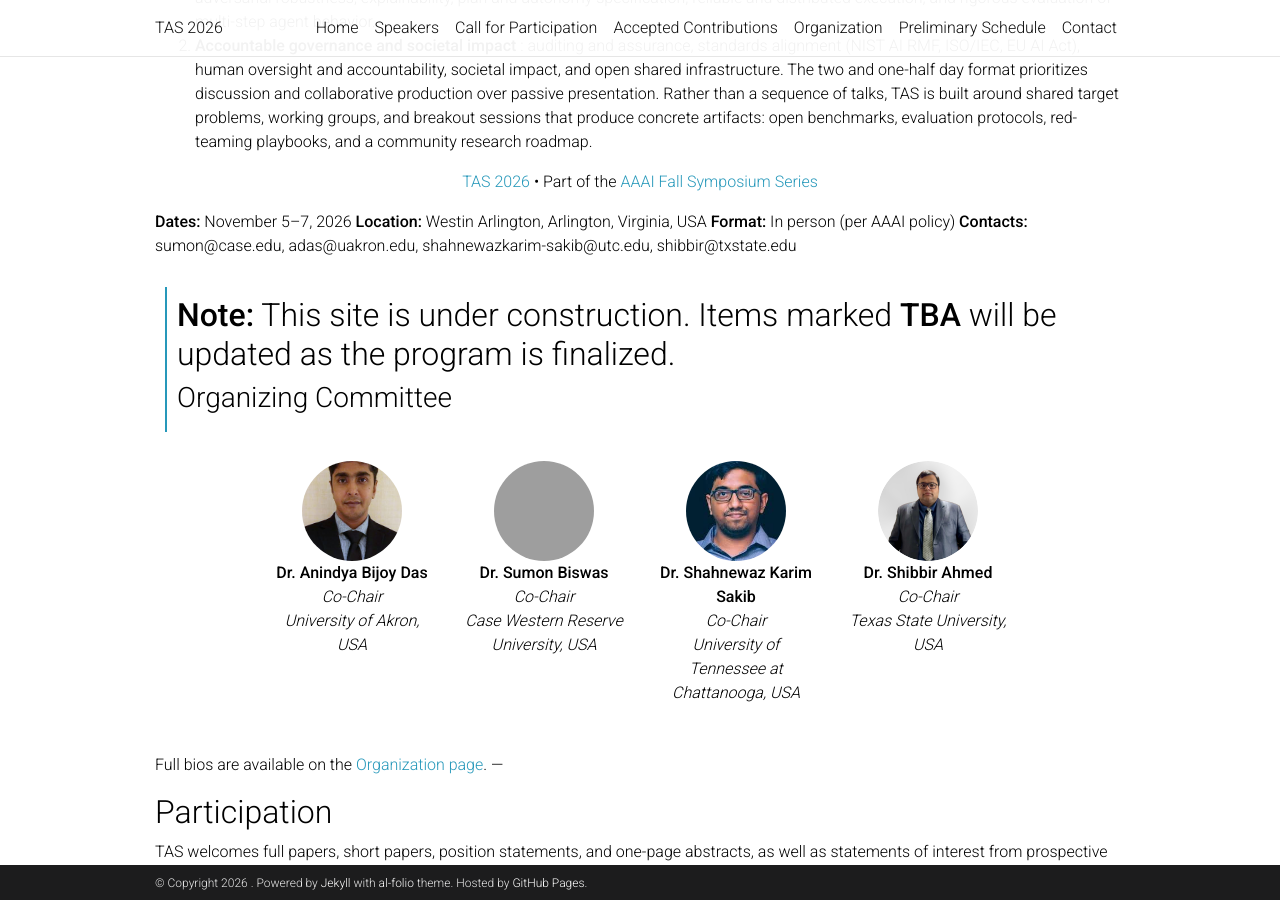
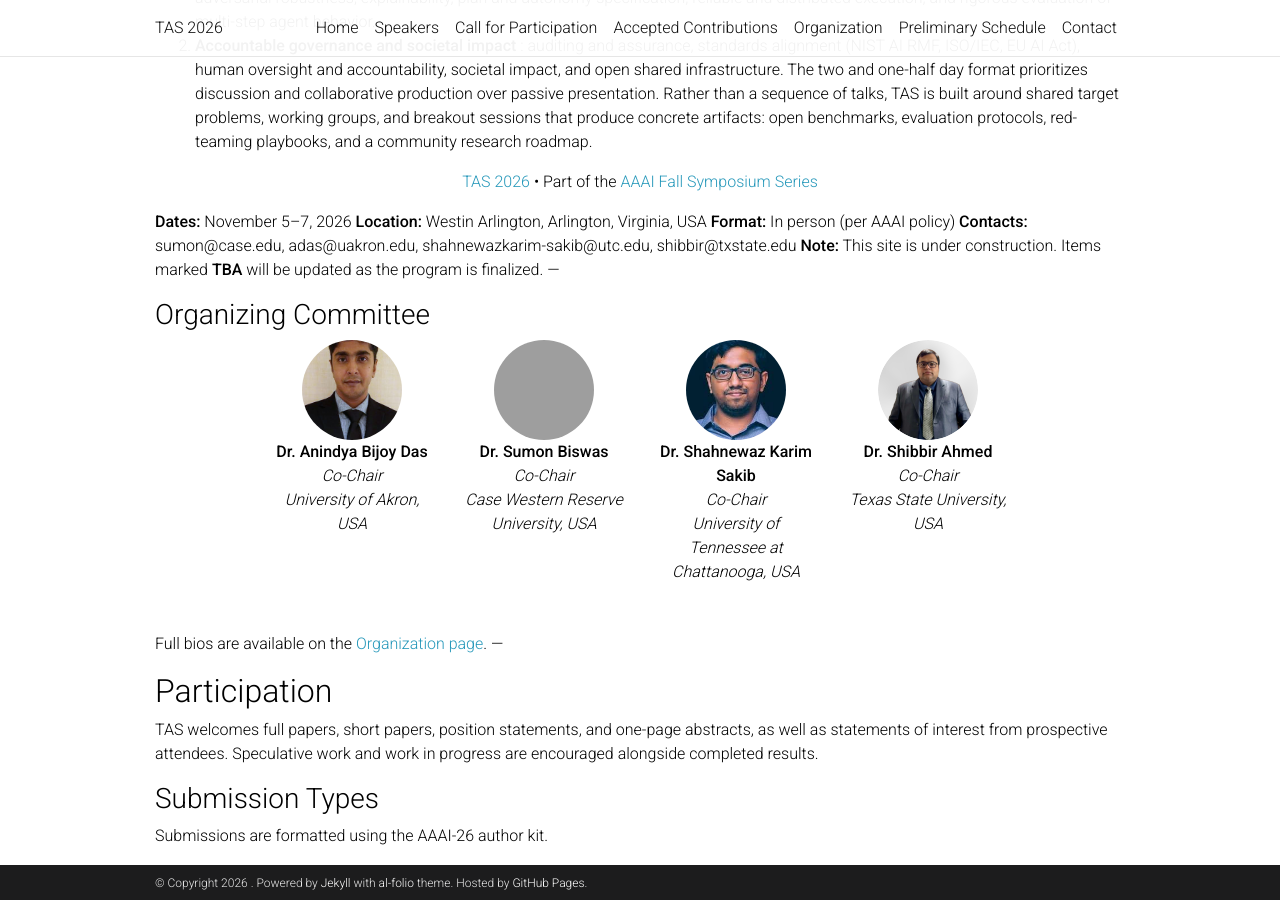
Before and after one commit to tas2026/tas2026.github.io, a Jekyll site: the page built from _pages/home.md, in a window 1280 px wide and 900 px high, scrolled down 686 px, cut to the strip 0-900 px from the top of the window. Built offline with Jekyll 4.4.1, drawn with Linux system fonts in a browser that asks for light colours; comment, search, counter and statistics services are not loaded; a style sheet for code colours, icons or effects is not loaded; grey boxes are pictures that could not be loaded.

```diff
--- a/_pages/home.md
+++ b/_pages/home.md
@@ -35,7 +35,7 @@ The two and one-half day format prioritizes discussion and collaborative product
 **Location:** Westin Arlington, Arlington, Virginia, USA
 **Format:** In person (per AAAI policy)
 **Contacts:** sumon@case.edu, adas@uakron.edu, shahnewazkarim-sakib@utc.edu, shibbir@txstate.edu
-> **Note:** This site is under construction. Items marked **TBA** will be updated as the program is finalized.
+**Note:** This site is under construction. Items marked **TBA** will be updated as the program is finalized.
 ---
 ### Organizing Committee
 <div style="display:flex; justify-content:center; align-items:flex-start; gap:2rem; flex-wrap:wrap; margin-bottom:3rem;">
```
